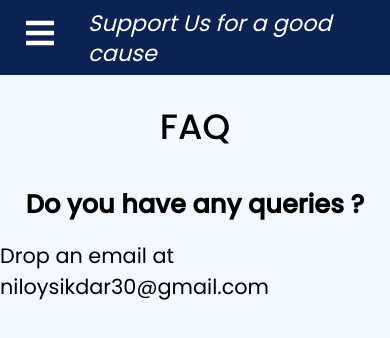
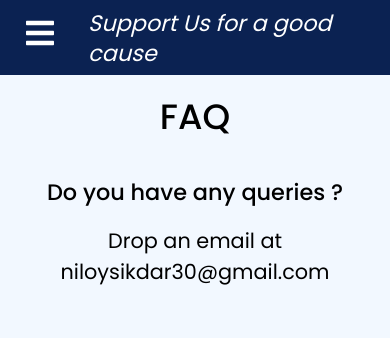
Before and after one commit to niloysikdar/Smile-E, a React (Create React App) app in the folder client/: page /faq in a window 390 px wide. Shown: the top 338 px of the page. Built offline with nearby package versions, Linux system fonts and the light colour scheme.

Commit message:
Added Responsiveness to the FAQ

```diff
--- a/client/src/pages/FAQ/faq.module.scss
+++ b/client/src/pages/FAQ/faq.module.scss
@@ -1,4 +1,5 @@
 @import '../../ui/colors';
+@import '../../ui/breakpoints';
 
 .faq {
   min-height: 100vh;
@@ -8,7 +9,8 @@
   flex-direction: column;
   justify-content: flex-start;
   align-items: center;
-  padding-top: 100px;
+  padding: 90px 25px 25px 25px;
+  text-align: center;
 
   h2 {
     font-weight: 500;
@@ -19,6 +21,11 @@
   h3 {
     font-size: 1.6rem;
     margin-bottom: 1rem;
+    font-weight: 500;
+
+    @include md {
+      font-size: 1.4rem;
+    }
   }
 
   p {
--- a/client/src/pages/Partnership/partnership.scss
+++ b/client/src/pages/Partnership/partnership.scss
@@ -31,7 +31,7 @@
     transition: 0.3s all ease-in-out;
 
     @include md {
-      font-size: 1rem;
+      font-size: 1.1rem;
     }
 
     &:hover {
```
